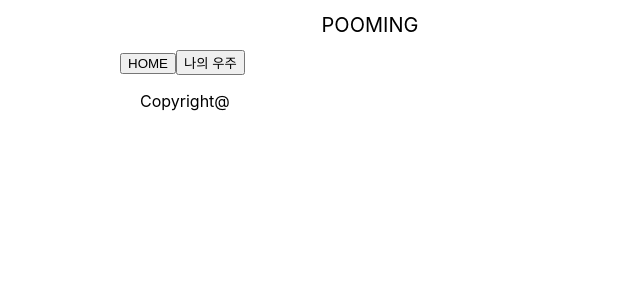
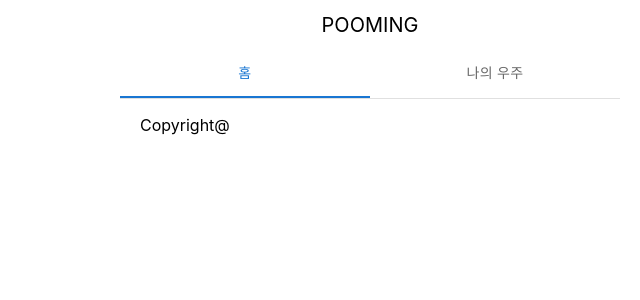
Before and after one commit to devmmin/pooming, a Next.js app in the folder my-app/: page / in a window 1280 px wide. Shown: the top 300 px of the page, without its empty margins (270-910 px from the left). Built offline with nearby package versions, Linux system fonts and the light colour scheme.

Commit message:
#4 : [feature] UI 라이브러리 설치

```diff
--- a/my-app/pages/index.tsx
+++ b/my-app/pages/index.tsx
@@ -1,14 +1,24 @@
 import type { NextPage } from 'next'
 import Head from 'next/head'
-import Image from 'next/image'
 import styles from '../styles/Home.module.scss'
+import Tabs from '@mui/material/Tabs';
+import Tab from '@mui/material/Tab';
+import Box from '@mui/material/Box';
+import { useState } from 'react';
 
 const Home: NextPage = () => {
+  const [value, setValue] = useState(0);
+
+  const handleChange = (event: React.SyntheticEvent, newValue: number) => {
+    setValue(newValue);
+  };
+
   return (
     <div className={styles.container}>
       <Head>
         <title>Pooming</title>
         <meta name="description" content="Pooming" />
+        <meta name="viewport" content="initial-scale=1, width=device-width" />
         <link rel="icon" href="/favicon.ico" />
       </Head>
 
@@ -16,10 +26,12 @@ const Home: NextPage = () => {
         POOMING
       </header>
       <main className={styles.main}>
-        <div>
-          <button>HOME</button>
-          <button>나의 우주</button>
-        </div>
+       <Box sx={{ borderBottom: 1, borderColor: 'divider' }}>
+        <Tabs value={value} onChange={handleChange} variant="fullWidth">
+          <Tab label="홈"/>
+          <Tab label="나의 우주"/>
+        </Tabs>
+       </Box>
       </main>
 
       <footer className={styles.footer}>
```
Also changed, not shown: my-app/package.json (+7 -1 lines), 1 other file (tests, documents, lock files or other folders).
